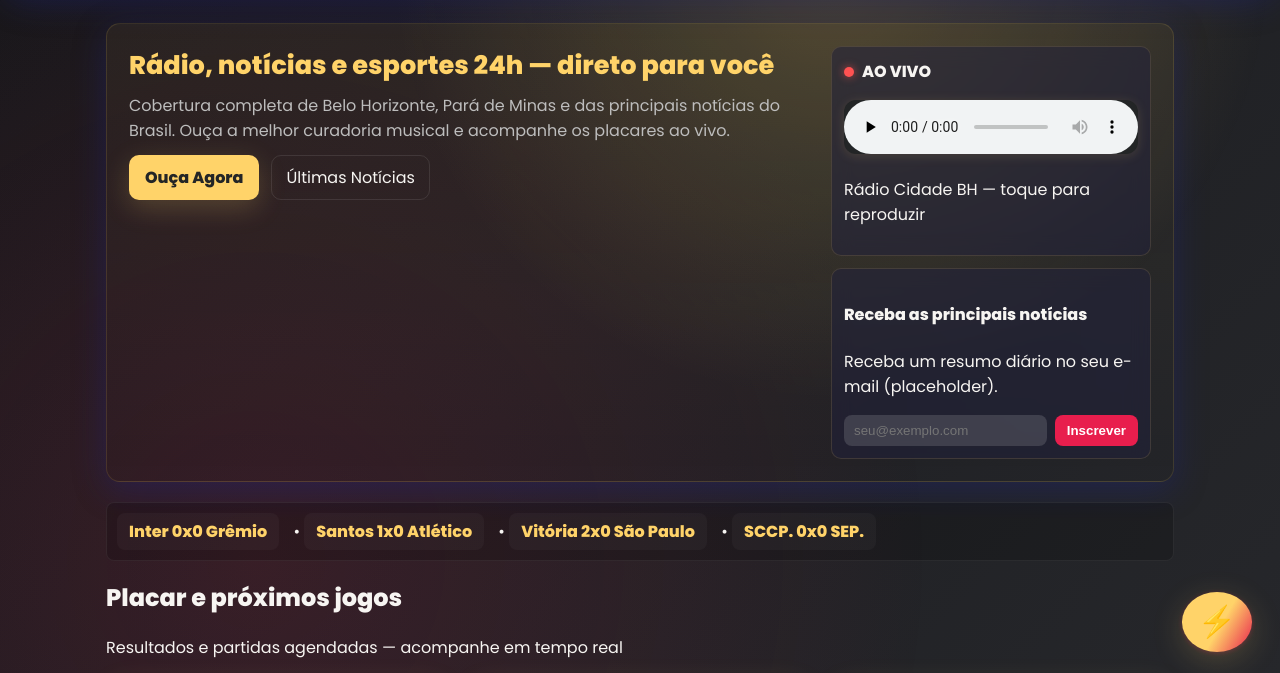
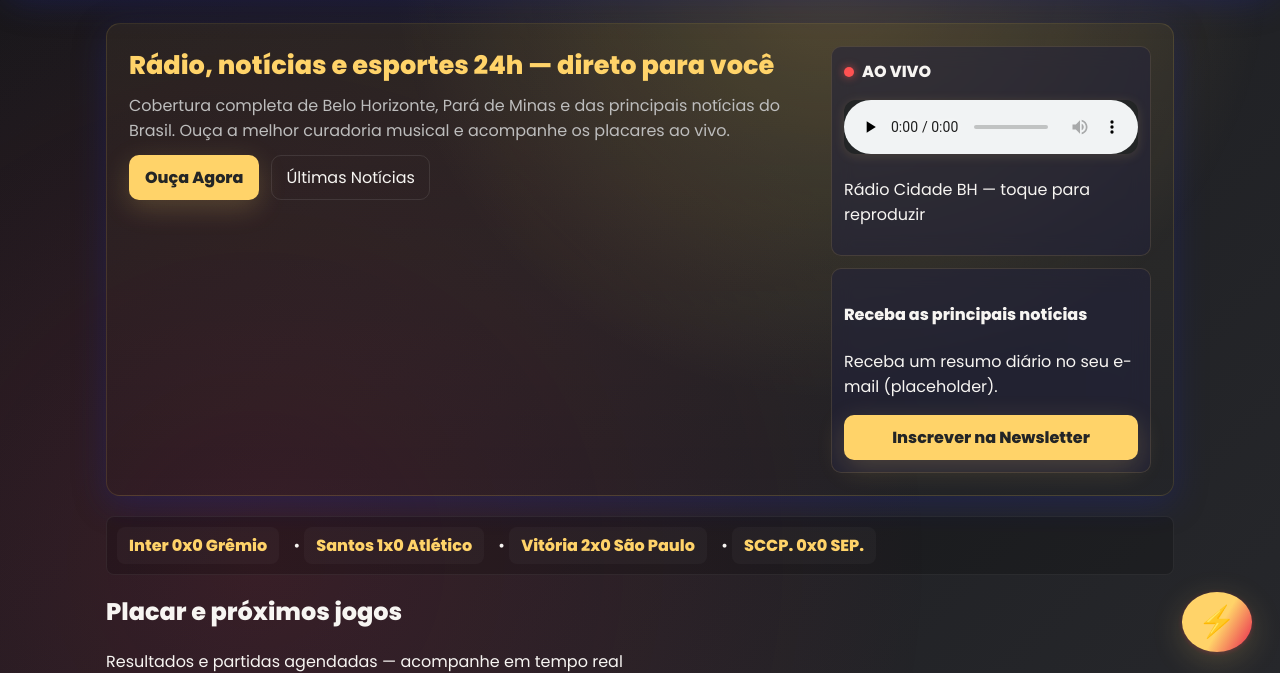
Before and after one commit to programacaorc/redecidadeweb, a plain HTML site: page index.html in a window 1280 px wide. Shown: the part 120-793 px from the top of the page. Drawn offline with Linux system fonts and the light colour scheme; a script that the page names is missing.

Commit message:
Update index.html

```diff
--- a/index.html
+++ b/index.html
@@ -95,8 +95,9 @@
                         <h4>Receba as principais notícias</h4>
                         <p class="small muted">Receba um resumo diário no seu e-mail (placeholder).</p>
                         <form id="newsletter-form" class="newsletter-form" aria-label="Inscrição newsletter">
-                            <input type="email" id="newsletter-email" placeholder="seu@exemplo.com" aria-label="email" required />
-                            <button type="submit">Inscrever</button>
+                            <a href="https://docs.google.com/forms/d/e/1FAIpQLSf0OWw31ovbIkH9Y8kMPHLNvEY98s0TmHrs_Ecb3URnT3TE-g/viewform?usp=dialog" target="_blank" class="btn-primary" style="display:inline-block; padding:10px 16px; border-radius:10px; text-decoration:none; font-weight:700; text-align:center; width:100%;">
+                                Inscrever na Newsletter
+                            </a>
                         </form>
                         <p id="newsletter-msg" class="small muted" style="display:none;"></p>
                     </div>
```
